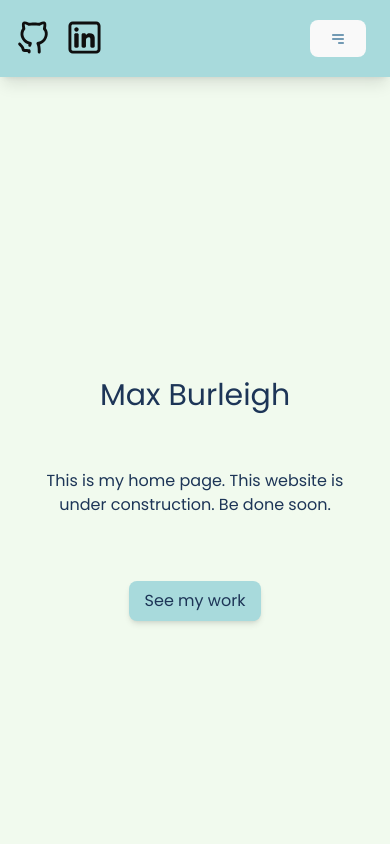
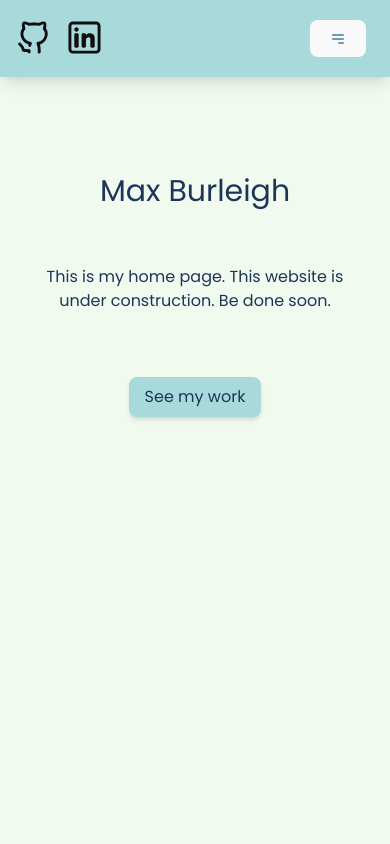
Before and after one commit to MonkeyCrumbs999/Max-Burleigh-Portfolio-V2, a React (Vite) app: page / in a window 390 px wide. Shown: the top 844 px of the page. Built offline with nearby package versions, Linux system fonts and the light colour scheme.

Commit message:
adjusted home margin for mobile

```diff
--- a/src/components/Home.jsx
+++ b/src/components/Home.jsx
@@ -6,7 +6,7 @@ const Home = () => {
   const textArray = text.split("");
 
   return (
-    <div className="bg-faedcd h-screen flex flex-col justify-center items-center">
+    <div className="bg-faedcd h-screen flex flex-col justify-start mt-24 items-center">
       <h1 className="lg:text-9xl md:text-7xl sm:text-5xl text-3xl font-black mb-14 text-e9edc9">
         <AnimatePresence>
           {textArray.map((char, index) => (
```
